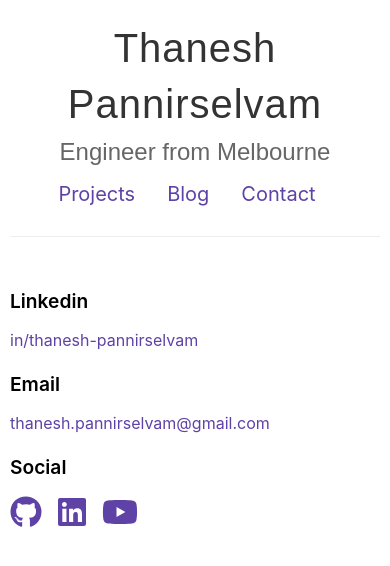
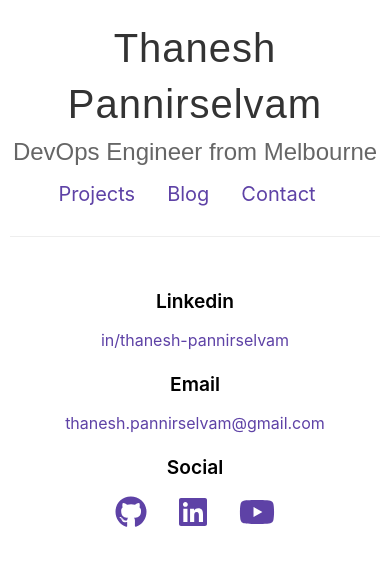
Before and after one commit to thaneshp/portfolio-v2, a Next.js app: page /contact in a window 390 px wide. Shown: the top 566 px of the page. Built offline with nearby package versions, Linux system fonts and the light colour scheme.

Commit message:
Adds fix to contact format on mobile

```diff
--- a/components/header.js
+++ b/components/header.js
@@ -11,7 +11,7 @@ const Header = () => (
             <Link href="/">Thanesh Pannirselvam</Link>
           </h1>
           <p className={styles.siteDescription}>
-            <Link href="/">Engineer from Melbourne</Link>
+            <Link href="/">DevOps Engineer from Melbourne</Link>
           </p>
           <Nav />
         </div>
--- a/styles/Home.module.css
+++ b/styles/Home.module.css
@@ -85,6 +85,12 @@
   line-height: 1.5;
 }
 
+@media screen and (max-width: 640px) {
+  .contact {
+    text-align: center;
+  }
+}
+
 /* Contact page - Social Icons */
 .icons {
   text-align: left;
@@ -93,6 +99,15 @@
 .icons li {
   display: inline-block;
   padding: 0 1em 0 0;
+}
+
+@media screen and (max-width: 640px) {
+  .icons {
+    text-align: center;
+  }
+  .icons li {
+    padding: 0 1em 0 1em;
+  }
 }
 
 /* Certfications Page */
```
Also changed, not shown: 1 other file (tests, documents, lock files or other folders).
